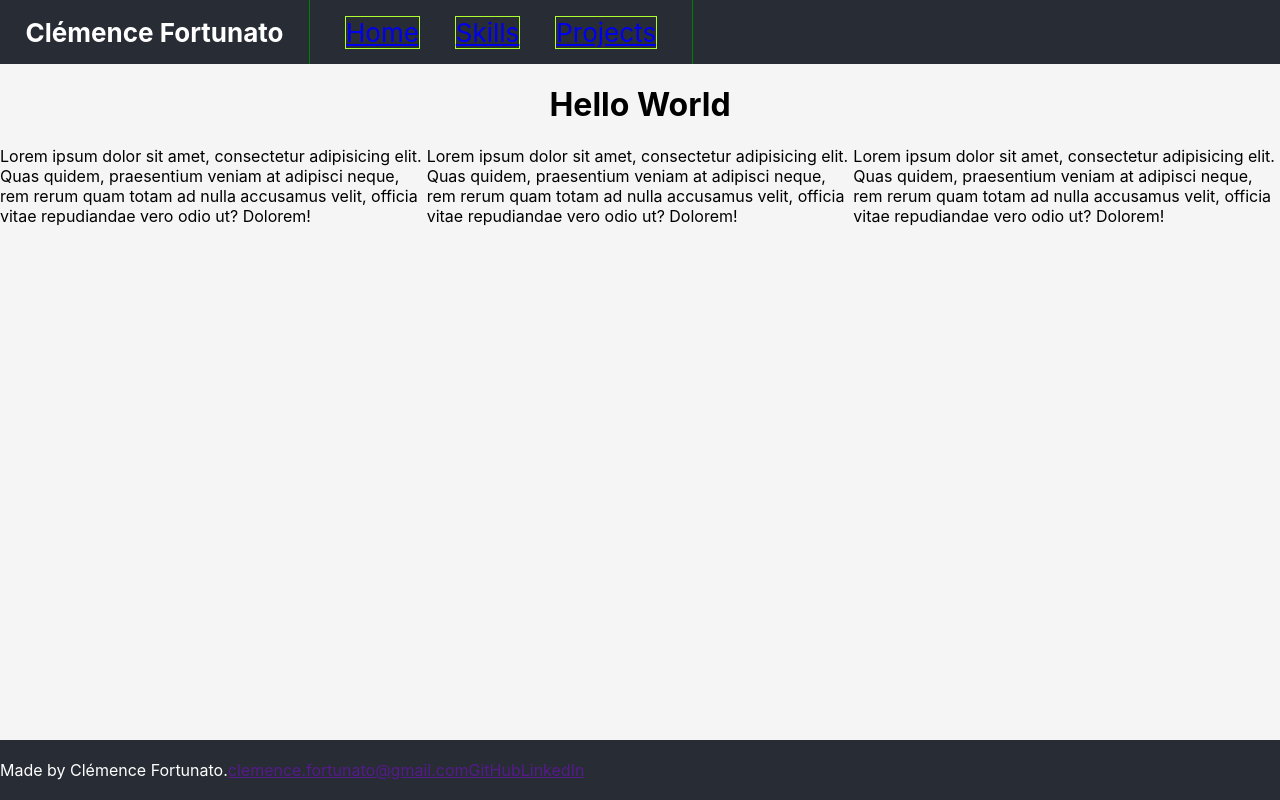
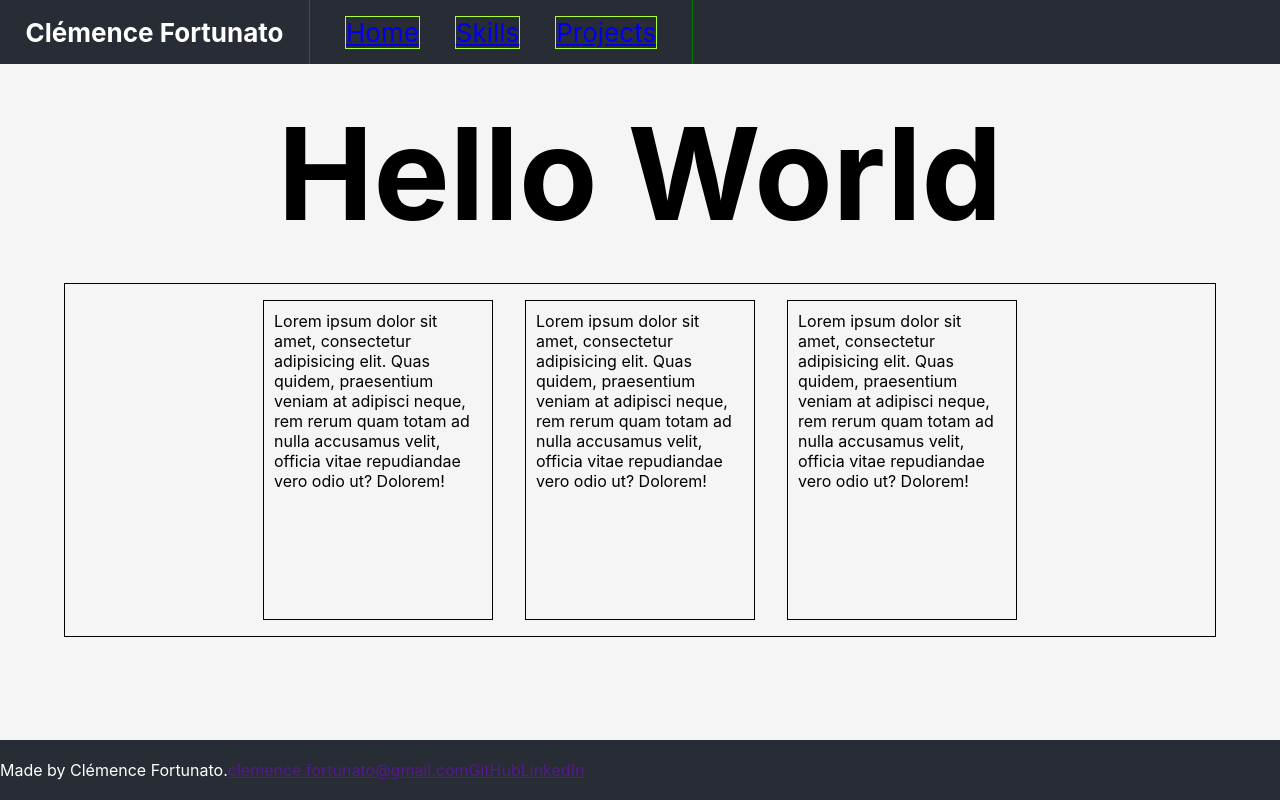
Before and after one commit to CJLFortunato/Coding-Portfolio, a React (Create React App) app in the folder portfolio/: page / in a window 1280 px wide. Built offline with nearby package versions, Linux system fonts and the light colour scheme.

Commit message:
Tinker with Homepage CSS

```diff
--- a/portfolio/src/CSS/structure.css
+++ b/portfolio/src/CSS/structure.css
@@ -60,9 +60,23 @@ footer {
   flex-direction: column;
   align-items: center;
 }
+.presentation h1 {
+  font-size: 8rem;
+  margin: 2rem 0;
+}
 .presentation .cards-ctn {
   display: flex;
   flex-direction: row;
+  border: 1px solid black;
+  width: 90%;
+  justify-content: center;
+}
+.presentation .card {
+  border: 1px solid black;
+  margin: 1rem;
+  padding: 10px;
+  width: 20%;
+  height: 20rem;
 }
 
 /*# sourceMappingURL=structure.css.map */
--- a/portfolio/src/Sass/structure.scss
+++ b/portfolio/src/Sass/structure.scss
@@ -71,8 +71,26 @@ footer {
     flex-direction: column;
     align-items: center;
 
+    h1 {
+        font-size: 8rem;
+        margin: 2rem 0;
+    }
+
     .cards-ctn {
         display: flex;
         flex-direction: row;
+        border: 1px solid black;
+        width: 90%;
+
+        justify-content: center;
+    }
+
+    .card {
+        border: 1px solid black;
+        margin: 1rem;
+        padding: 10px;
+        width: 20%;
+        height: 20rem;
+
     }
 }
```
Also changed, not shown: 1 other file (tests, documents, lock files or other folders).
